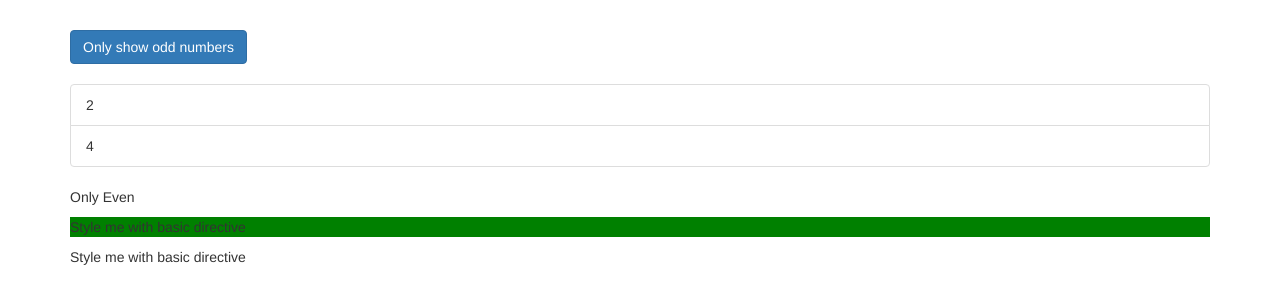
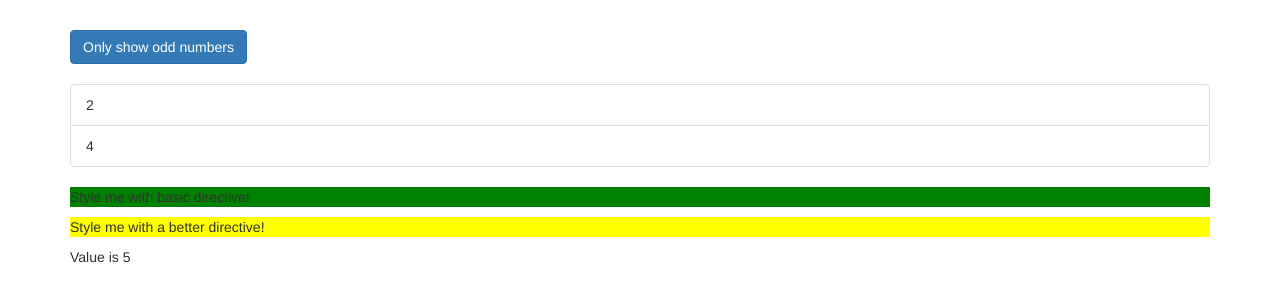
Before and after one commit to emosrb/Directives-Section-7, an Angular app: page / in a window 1280 px wide. Shown: the top 304 px of the page. Built offline with nearby package versions, Linux system fonts and the light colour scheme.

Commit message:
98-101 Structral directive and ngSwitch

```diff
--- a/src/app/app.component.css
+++ b/src/app/app.component.css
@@ -1,3 +1,7 @@
 .container {
   margin-top: 30px;
 }
+
+.odd {
+  color: red;
+}
--- a/src/app/app.component.html
+++ b/src/app/app.component.html
@@ -6,33 +6,53 @@
         (click)="onlyOdd = !onlyOdd">Only show odd numbers</button>
       <br><br>
       <ul class="list-group">
-
         <div *ngIf="onlyOdd">
           <li
             class="list-group-item"
-          [ngClass]="{odd: odd % 2 !==0}"
+            [ngClass]="{odd: odd % 2 !== 0}"
             [ngStyle]="{backgroundColor: odd % 2 !== 0 ? 'yellow' : 'transparent'}"
-          *ngFor="let odd of oddNumbers">{{ odd }}</li>
+            *ngFor="let odd of oddNumbers">
+            {{ odd }}
+          </li>
         </div>
-
-        <div *ngIf="!onlyOdd">
+        <!--<div *ngIf="!onlyOdd">-->
+          <!--<li-->
+            <!--class="list-group-item"-->
+            <!--[ngClass]="{odd: even % 2 !== 0}"-->
+            <!--[ngStyle]="{backgroundColor: even % 2 !== 0 ? 'yellow' : 'transparent'}"-->
+            <!--*ngFor="let even of evenNumbers">-->
+            <!--{{ even }}-->
+          <!--</li>-->
+        <!--</div>-->
+        <!--<ng-template [ngIf]="!onlyOdd">-->
+          <!--<div>-->
+            <!--<li-->
+              <!--class="list-group-item"-->
+              <!--[ngClass]="{odd: even % 2 !== 0}"-->
+              <!--[ngStyle]="{backgroundColor: even % 2 !== 0 ? 'yellow' : 'transparent'}"-->
+              <!--*ngFor="let even of evenNumbers">-->
+              <!--{{ even }}-->
+            <!--</li>-->
+          <!--</div>-->
+        <!--</ng-template>-->
+        <div *appUnless="onlyOdd">
           <li
             class="list-group-item"
-          [ngClass]="{odd: even % 2 !==0}"
+            [ngClass]="{odd: even % 2 !== 0}"
             [ngStyle]="{backgroundColor: even % 2 !== 0 ? 'yellow' : 'transparent'}"
             *ngFor="let even of evenNumbers">
             {{ even }}
           </li>
         </div>
       </ul>
-      <ng-template [ngIf]="onlyOdd">
-        <p>Only odd</p>
-      </ng-template>
-      <ng-template [ngIf]="!onlyOdd">
-        <p>Only Even</p>
-      </ng-template>
-      <p appBasicHighlight>Style me with basic directive</p>
-      <p appBetterHighlightDirective>Style me with basic directive</p>
+      <p appBasicHighlight>Style me with basic directive!</p>
+      <p [appBetterHighlight]="'red'" defaultColor="yellow">Style me with a better directive!</p>
+      <div [ngSwitch]="value">
+        <p *ngSwitchCase="5">Value is 5</p>
+        <p *ngSwitchCase="10">Value is 10</p>
+        <p *ngSwitchCase="100">Value is 100</p>
+        <p *ngSwitchDefault>Value is Default</p>
       </div>
     </div>
   </div>
+</div>
--- a/src/app/app.component.ts
+++ b/src/app/app.component.ts
@@ -6,8 +6,9 @@
   styleUrls: ['./app.component.css']
 })
 export class AppComponent {
- // numbers = [1, 2, 3, 4, 5];
-  oddNumbers = [1,3,5];
-  evenNumbers = [2,4];
+  // numbers = [1, 2, 3, 4, 5];
+  oddNumbers = [1, 3, 5];
+  evenNumbers = [2, 4];
   onlyOdd = false;
+  value = 5;
 }
--- a/src/app/app.module.ts
+++ b/src/app/app.module.ts
@@ -5,13 +5,15 @@
 
 import { AppComponent } from './app.component';
 import { BasicHighlightDirective } from './basic-highlight/basic-highlight.directive';
-import { BetterHighlightDirectiveDirective } from './better-highlight/better-highlight-directive.directive';
+import { BetterHighlightDirective } from './better-highlight/better-highlight.directive';
+import { UnlessDirective } from './unless.directive';
 
 @NgModule({
   declarations: [
     AppComponent,
     BasicHighlightDirective,
-    BetterHighlightDirectiveDirective
+    BetterHighlightDirective,
+    UnlessDirective
   ],
   imports: [
     BrowserModule,
--- a/src/app/basic-highlight/basic-highlight.directive.ts
+++ b/src/app/basic-highlight/basic-highlight.directive.ts
@@ -1,11 +1,10 @@
-import { Directive, ElementRef, OnInit} from '@angular/core';
+import { Directive, ElementRef, OnInit } from '@angular/core';
 
 @Directive({
   selector: '[appBasicHighlight]'
 })
 export class BasicHighlightDirective implements OnInit {
   constructor(private elementRef: ElementRef) {
-
   }
 
   ngOnInit() {
--- /dev/null
+++ b/src/app/better-highlight/better-highlight.directive.ts
@@ -0,0 +1,36 @@
+import {
+  Directive,
+  Renderer2,
+  OnInit,
+  ElementRef,
+  HostListener,
+  HostBinding,
+  Input
+} from '@angular/core';
+
+@Directive({
+  selector: '[appBetterHighlight]'
+})
+export class BetterHighlightDirective implements OnInit {
+  @Input() defaultColor: string = 'transparent';
+  @Input('appBetterHighlight') highlightColor: string = 'blue';
+  @HostBinding('style.backgroundColor') backgroundColor: string;
+
+  constructor(private elRef: ElementRef, private renderer: Renderer2) { }
+
+  ngOnInit() {
+    this.backgroundColor = this.defaultColor;
+    // this.renderer.setStyle(this.elRef.nativeElement, 'background-color', 'blue');
+  }
+
+  @HostListener('mouseenter') mouseover(eventData: Event) {
+    // this.renderer.setStyle(this.elRef.nativeElement, 'background-color', 'blue');
+    this.backgroundColor = this.highlightColor;
+  }
+
+  @HostListener('mouseleave') mouseleave(eventData: Event) {
+    // this.renderer.setStyle(this.elRef.nativeElement, 'background-color', 'transparent');
+    this.backgroundColor = this.defaultColor;
+  }
+
+}
--- /dev/null
+++ b/src/app/unless.directive.ts
@@ -0,0 +1,17 @@
+import { Directive, Input, TemplateRef, ViewContainerRef } from '@angular/core';
+
+@Directive({
+  selector: '[appUnless]'
+})
+export class UnlessDirective {
+  @Input() set appUnless(condition: boolean) {
+    if (!condition) {
+      this.vcRef.createEmbeddedView(this.templateRef);
+    } else {
+      this.vcRef.clear();
+    }
+  }
+
+  constructor(private templateRef: TemplateRef<any>, private vcRef: ViewContainerRef) { }
+
+}
```
Also changed, not shown: src/app/better-highlight/unless.directive.ts (added, +10 -0 lines), 1 other file (tests, documents, lock files or other folders). Lines whose indentation alone changed are shown as unchanged.
